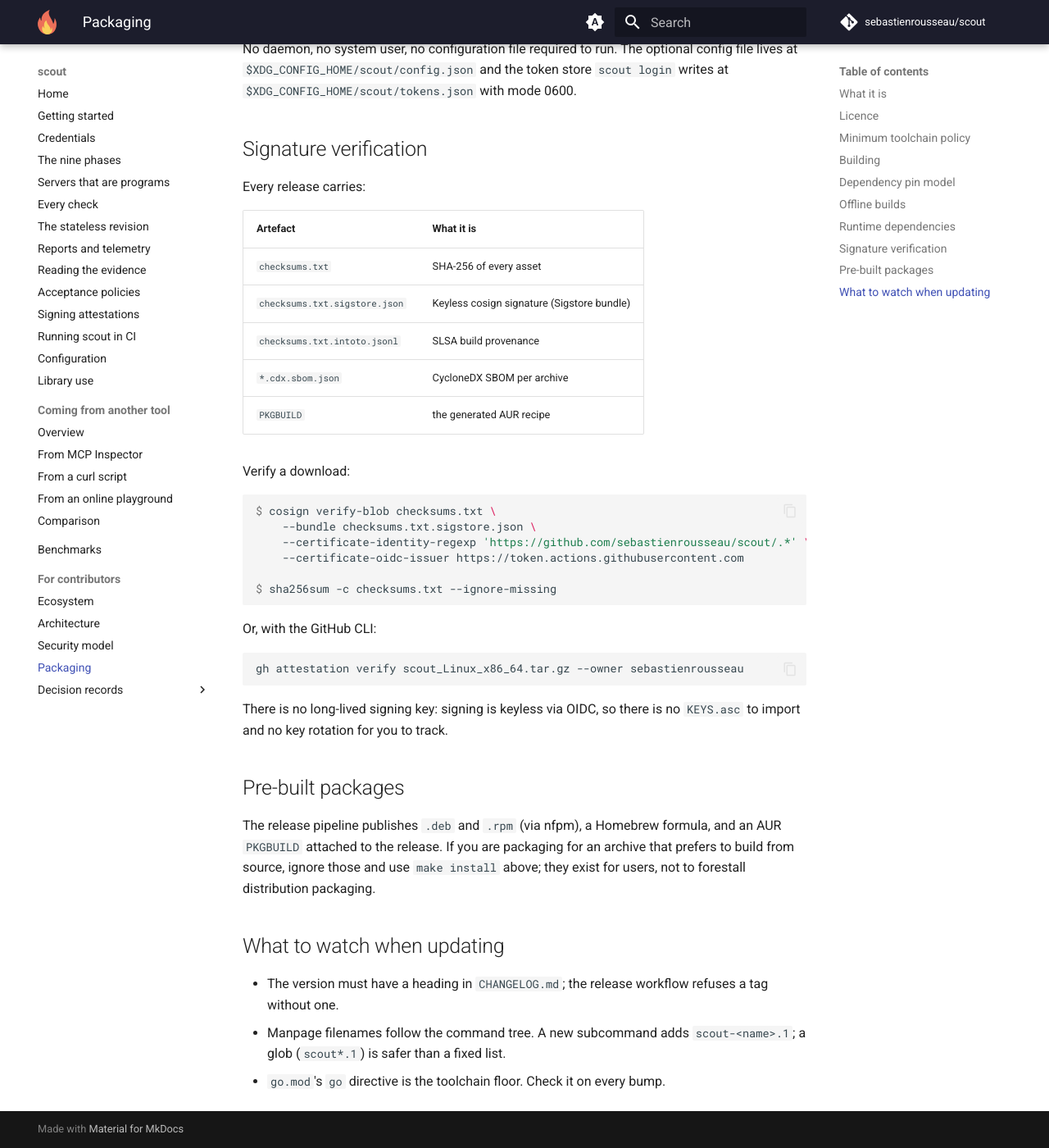
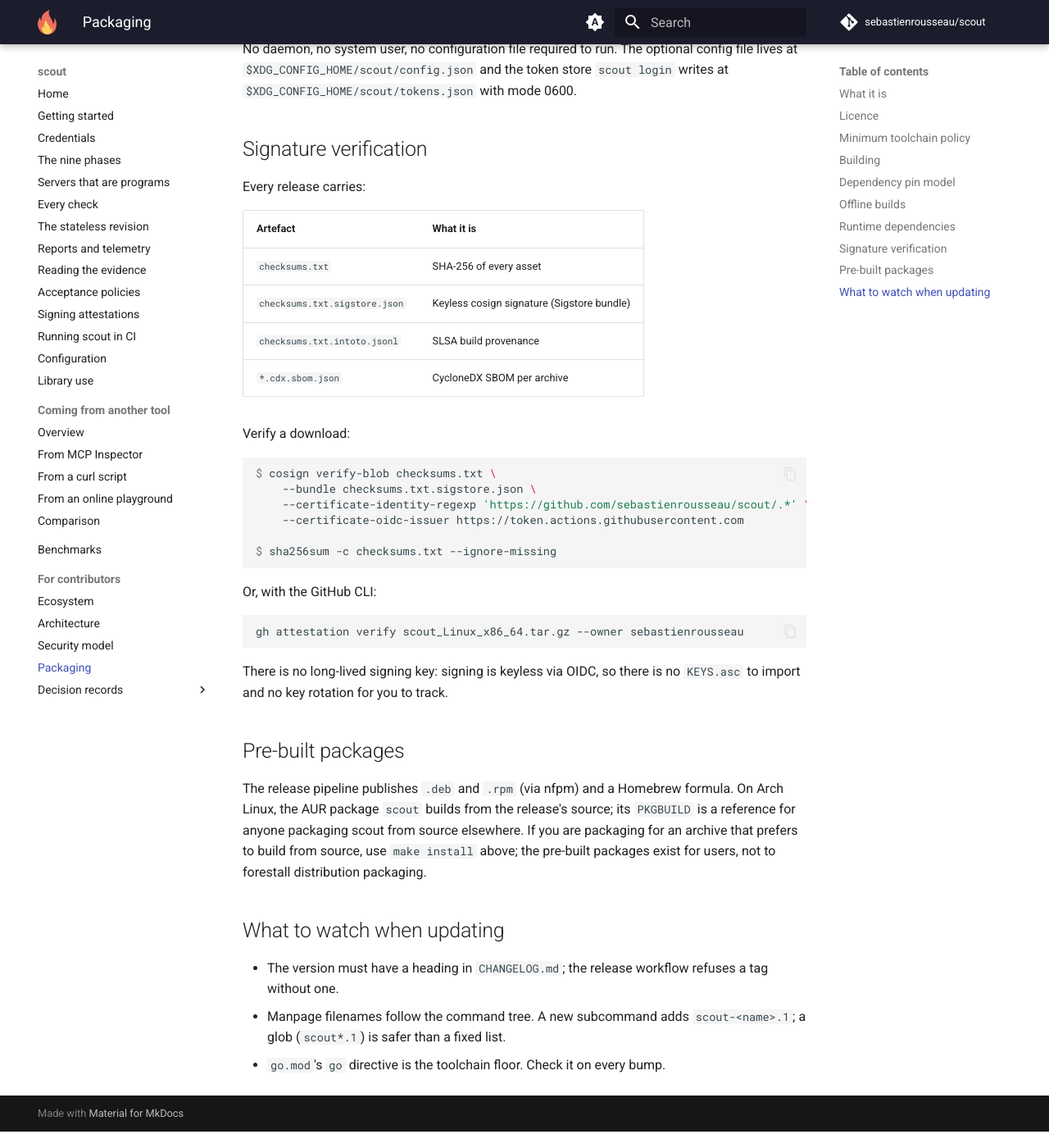
Before and after one commit to sebastienrousseau/scout, an MkDocs documentation site: the page built from docs/packaging.md, in a window 1280 px wide and 1400 px high, scrolled down 2331 px. Shown: the whole window at 82% size. Built offline with MkDocs 1.6.1 and Material for MkDocs 9.7.7, drawn with Linux system fonts in a browser that asks for light colours; comment, search, counter and statistics services are not loaded.

Commit message:
fix(pkg): install from the AUR as scout
The README told Arch users to run yay -S scout-bin, and scout-bin on
the AUR is an unrelated project, so the documented command installed
someone else's program. The release also generated a scout-bin
PKGBUILD that could never be published under that name.

scout is now on the AUR as scout, a source build with its manpages and
completions, beside scout-mcp-bin and scout-agentgateway-extmcp. The
goreleaser aurs block and the step attaching its PKGBUILD are gone; the
AUR repositories are the recipes' source of truth, and pkg/aur,
MAINTAINERS.md, the packaging guide and the README say so.

scripts/aur-bump.sh moves all three packages to a release: checksums
from what was published, then makepkg, pacman -U and namcap for each in
an Arch Linux container before --push publishes and reads the pages
back. Dry-run against v0.0.6, it builds all three and leaves no diff.

Co-Authored-By: Claude Opus 5.5 <noreply@anthropic.com>
Signed-off-by: Sebastien Rousseau <sebastian.rousseau@gmail.com>

Assisted-by: Claude:claude-opus-5

```diff
--- a/docs/packaging.md
+++ b/docs/packaging.md
@@ -125,7 +125,6 @@ Every release carries:
 | `checksums.txt.sigstore.json` | Keyless cosign signature (Sigstore bundle) |
 | `checksums.txt.intoto.jsonl` | SLSA build provenance |
 | `*.cdx.sbom.json` | CycloneDX SBOM per archive |
-| `PKGBUILD` | the generated AUR recipe |
 
 Verify a download:
 
@@ -149,11 +148,12 @@ is no `KEYS.asc` to import and no key rotation for you to track.
 
 ## Pre-built packages
 
-The release pipeline publishes `.deb` and `.rpm` (via nfpm), a Homebrew
-formula, and an AUR `PKGBUILD` attached to the release. If you are
-packaging for an archive that prefers to build from source, ignore those
-and use `make install` above; they exist for users, not to forestall
-distribution packaging.
+The release pipeline publishes `.deb` and `.rpm` (via nfpm) and a
+Homebrew formula. On Arch Linux, the AUR package `scout` builds from the
+release's source; its `PKGBUILD` is a reference for anyone packaging
+scout from source elsewhere. If you are packaging for an archive that
+prefers to build from source, use `make install` above; the pre-built
+packages exist for users, not to forestall distribution packaging.
 
 ## What to watch when updating
 
```
Also changed, not shown: .goreleaser.yaml (+1 -21 lines), CHANGELOG.md (+18 -0 lines), MAINTAINERS.md (+1 -1 lines), README.md (+6 -1 lines), pkg/README.md (+1 -1 lines), pkg/aur/README.md (+27 -28 lines), 2 other files.
